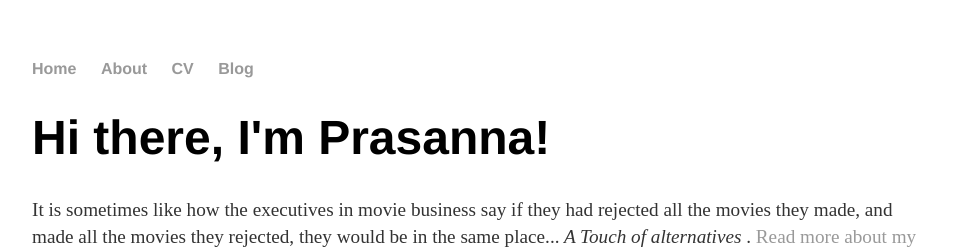
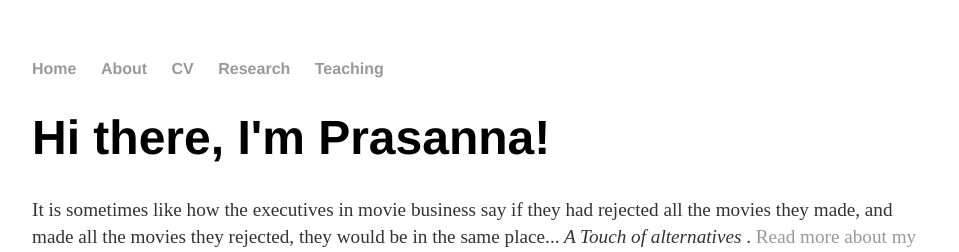
Before and after one commit to psp6/psp6.github.io, a Jekyll site: the page built from index.html, in a window 1280 px wide. Shown: the top 252 px of the page, without its empty margins (160-1119 px from the left). Built offline with Jekyll 4.4.1, drawn with Linux system fonts in a browser that asks for light colours.

Commit message:
Update default.html

```diff
--- a/_layouts/default.html
+++ b/_layouts/default.html
@@ -11,7 +11,9 @@
 	        		<li><a href="/">Home</a></li>
 		        	<li><a href="/about">About</a></li>
 	        		<li><a href="/cv">CV</a></li>
-	        		<li><a href="/blog">Blog</a></li>
+	        		<li><a href="/research">Research</a></li>
+				<li><a href="/teaching">Teaching</a></li>
+
 	    		</ul>
 			</nav>
 			<div class="container">
```
